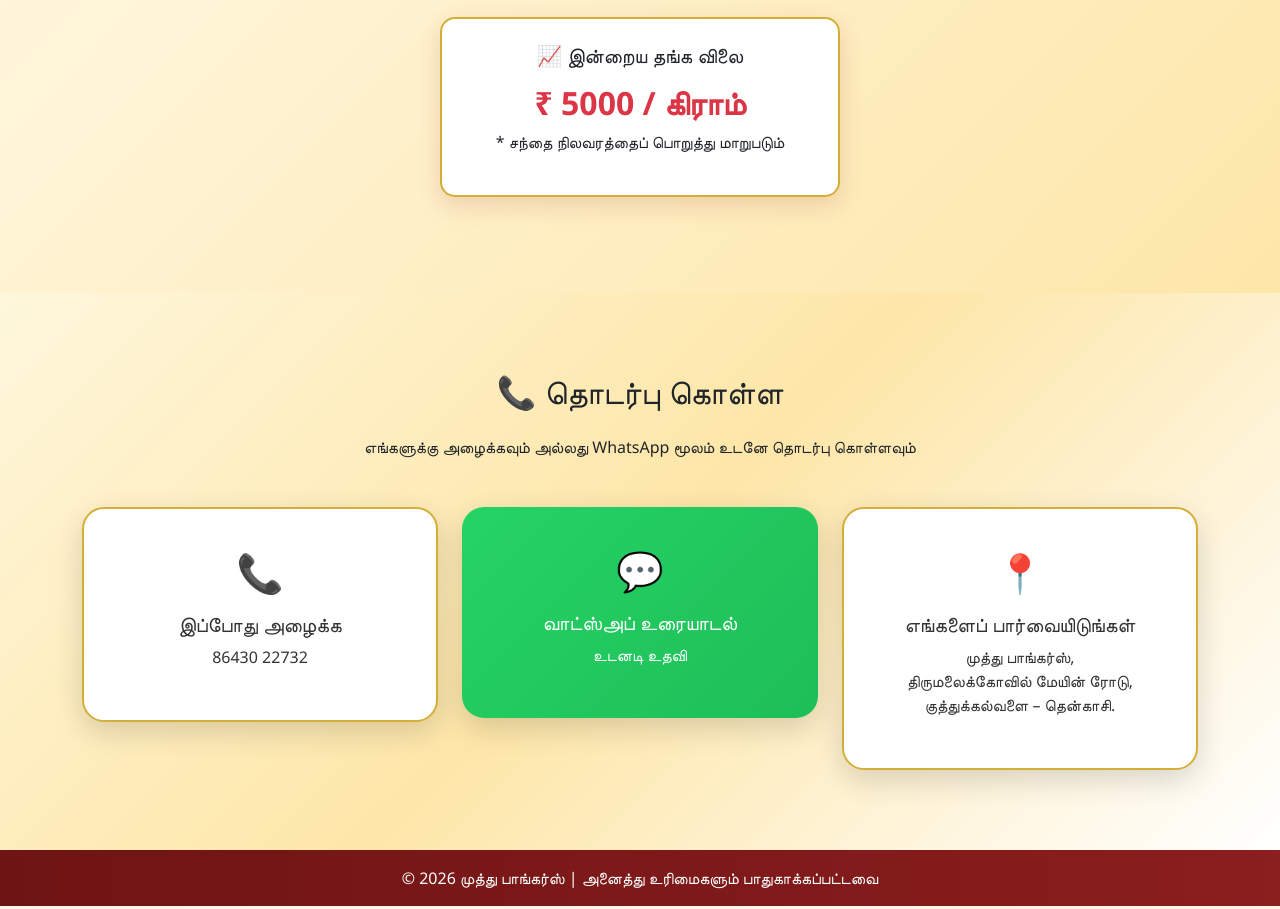
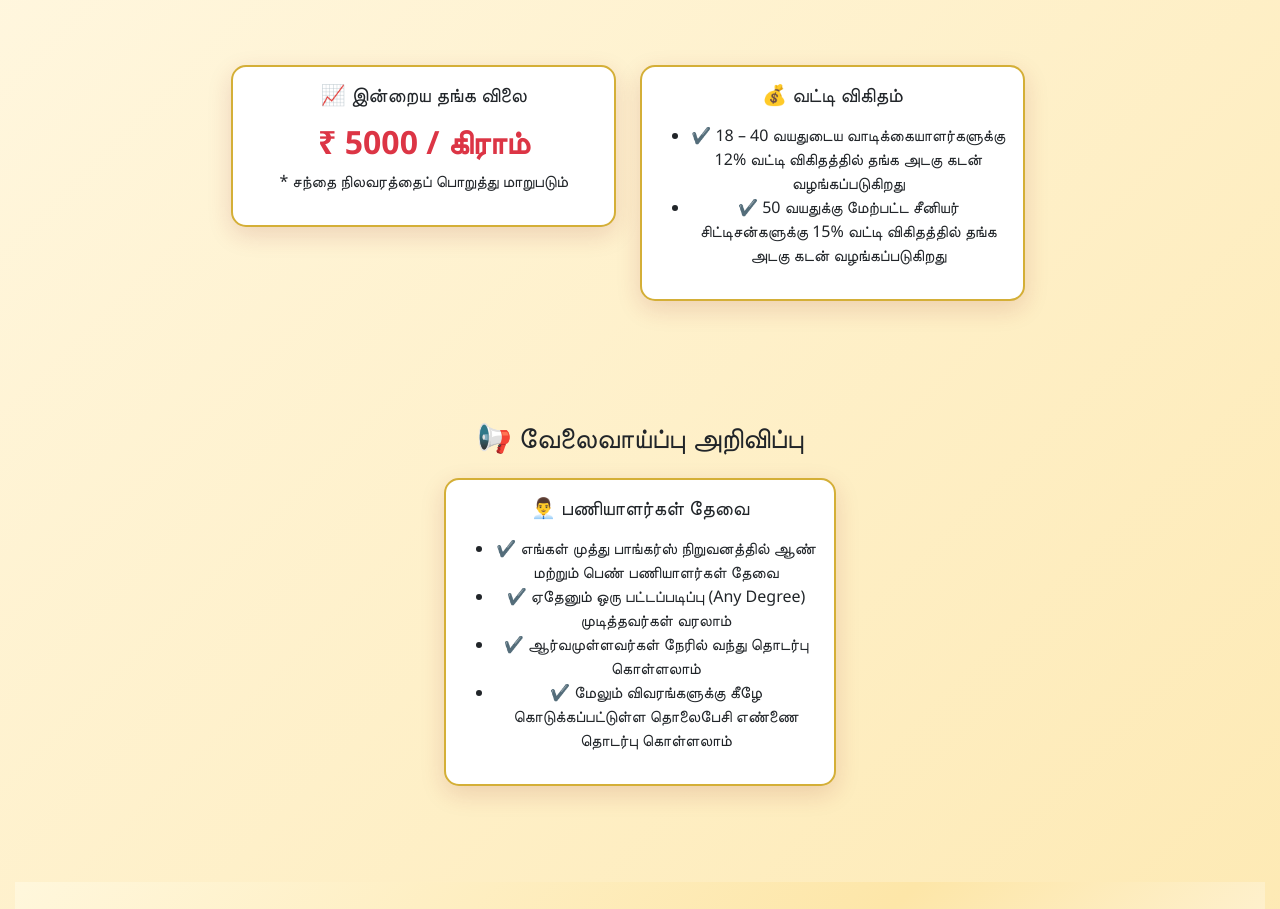
Before and after one commit to kanimurugan123/muthu-bankers-pawnshop, a plain HTML site: page index.html in a window 1280 px wide. Shown: the part 1480-2389 px from the top of the page. Drawn offline with nearby package versions, Linux system fonts and the light colour scheme; no server answers; a web font is replaced by a local one.

Commit message:
Update index.html

```diff
--- a/index.html
+++ b/index.html
@@ -41,9 +41,12 @@
         <!-- <li class="nav-item"><a class="nav-link" href="#home">முகப்பு</a></li> -->
          <li class="nav-item me-4"><a class="nav-link" href="#about">எங்களை பற்றி</a></li>
       <li class="nav-item me-4"><a class="nav-link" href="#offers">சலுகைகள்</a></li>
-      <li class="nav-item me-4"><a class="nav-link" href="#calculator">இன்றைய தங்க விலை</a></li>
-<li class="nav-item me-2"><a class="nav-link" href="#contact">தொடர்பு</a></li>
-<li class="nav-item"><a class="nav-link" href="admin.html">நிர்வாகி</a></li>
+      <li class="nav-item me-4"><a class="nav-link" href="#calculator">வட்டி விகிதம்</a></li>
+<li class="nav-item me-3"><a class="nav-link" href="#contact">தொடர்பு</a></li>
+<li class="nav-item me-4">
+  <a class="nav-link" href="#jobs">வேலைவாய்ப்பு</a>
+</li>
+<!-- <li class="nav-item"><a class="nav-link" href="admin.html">நிர்வாகி</a></li> -->
       </ul>
     </div>
 
@@ -149,17 +152,21 @@ data-bs-target="#carouselExample" data-bs-slide="next">
 </button>
 
 </div>
-
 </section>
-
 <section id="calculator" class="hero">
   <h2 class="mb-4 text-center">💰 தங்க கடன் கணக்கிடு</h2>
 
   <div class="row justify-content-center">
 
     <!-- LEFT : TODAY GOLD RATE -->
+<div class="row mt-4">
+
+  <!-- Gold Rate -->
+  <div class="row mt-4 justify-content-center">
+
+  <!-- Gold Rate -->
   <div class="col-md-4 mb-3">
-  <div class="box text-center">
+    <div class="box text-center p-3">
       <h5>📈 இன்றைய தங்க விலை</h5>
       <h2 class="text-danger fw-bold mt-3">
         ₹ <span id="goldRate">இன்றைய விலை பெறப்படுகிறது…</span> / கிராம்
@@ -167,7 +174,51 @@ data-bs-target="#carouselExample" data-bs-slide="next">
       <p class="mt-2">* சந்தை நிலவரத்தைப் பொறுத்து மாறுபடும்</p>
     </div>
   </div>
-</div></section>
+
+  <!-- Features -->
+<div class="col-md-4 mb-3">
+  <div class="box p-3">
+
+    <h5 class="mb-3">💰 வட்டி விகிதம்</h5>
+
+ <ul class="rate-list">
+  <li>✔️ 18 – 40 வயதுடைய வாடிக்கையாளர்களுக்கு 12% வட்டி விகிதத்தில் தங்க அடகு கடன் வழங்கப்படுகிறது</li>
+  <li>✔️ 50 வயதுக்கு மேற்பட்ட சீனியர் சிட்டிசன்களுக்கு 15% வட்டி விகிதத்தில் தங்க அடகு கடன் வழங்கப்படுகிறது</li>
+</ul>
+
+  </div>
+</div>
+
+</div>
+
+<!-- JOBS -->
+<section id="jobs" class="container mt-4">
+
+<h3 class="text-center mb-4">📢 வேலைவாய்ப்பு அறிவிப்பு</h3>
+
+<div class="row justify-content-center">
+
+  <div class="col-md-4 mb-3">
+    <div class="box p-3">
+
+      <h5 class="mb-3">👨‍💼 பணியாளர்கள் தேவை</h5>
+
+      <ul class="rate-list">
+        <li>✔️ எங்கள் முத்து பாங்கர்ஸ் நிறுவனத்தில் ஆண் மற்றும் பெண் பணியாளர்கள் தேவை</li>
+        <li>✔️ ஏதேனும் ஒரு பட்டப்படிப்பு (Any Degree) முடித்தவர்கள் வரலாம்</li>
+        <li>✔️ ஆர்வமுள்ளவர்கள் நேரில் வந்து தொடர்பு கொள்ளலாம்</li>
+        <li>✔️ மேலும் விவரங்களுக்கு கீழே கொடுக்கப்பட்டுள்ள தொலைபேசி எண்ணை தொடர்பு கொள்ளலாம்</li>
+      </ul>
+
+    </div>
+  </div>
+
+</div>
+
+</section>
+
+
+
 
 <section id="contact" class="contact-adv">
   <div class="container">
@@ -212,10 +263,11 @@ data-bs-target="#carouselExample" data-bs-slide="next">
 </section>
 
 <!-- ??<a href="tel:9999999999" class="call">📞</a> -->
-
-<footer class="bg-dark text-white text-center p-3">
+ <footer class="bg-dark text-white text-center p-3 m-0">
   © 2026 முத்து பாங்கர்ஸ் | அனைத்து உரிமைகளும் பாதுகாக்கப்பட்டவை
 </footer>
+
+
 
 
 <script src="https://cdn.jsdelivr.net/npm/bootstrap@5.3.2/dist/js/bootstrap.bundle.min.js"></script>
```
Lines whose indentation alone changed are shown as unchanged.
